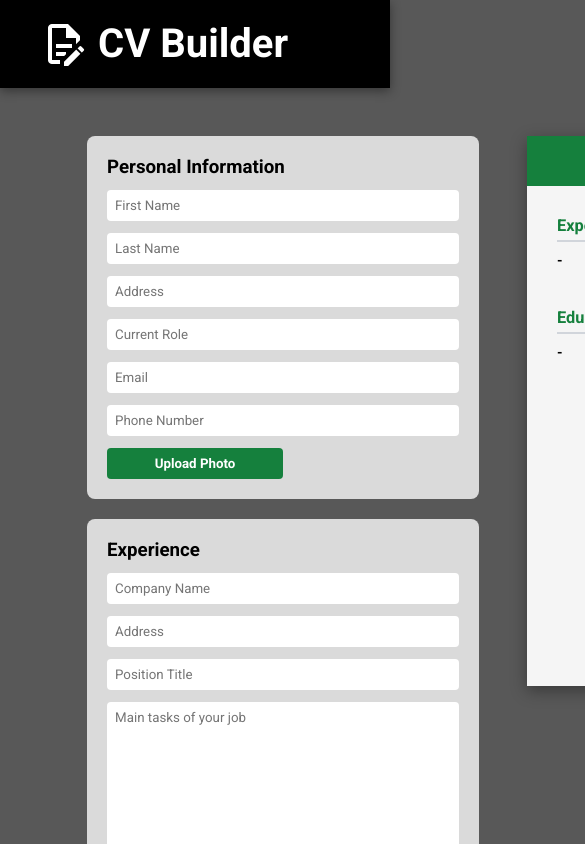
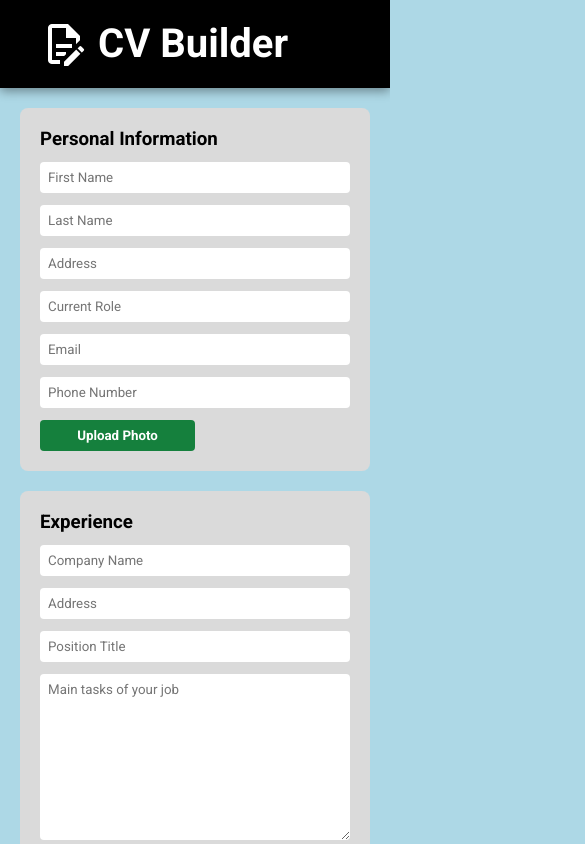
Before and after one commit to naknamu/cv-builder, a React (Create React App) app: page / in a window 390 px wide. Shown: the top 844 px of the page, 585 px wide, since content can reach past the window. Built offline with nearby package versions, Linux system fonts and the light colour scheme.

Commit message:
Added mobile responsive design

```diff
--- a/src/index.css
+++ b/src/index.css
@@ -36,6 +36,47 @@ body{
     max-width: 80%;
     margin: 0 auto;
     align-items: flex-start;
+}
+
+/*testing*/
+@media only screen and (max-width: 600px) {
+    html, body {
+      background-color: lightblue;
+      width: 100%;
+      overflow-x: hidden;
+    }
+
+    .header{
+        margin-bottom: 20px;
+    }
+
+    .content {
+      flex-direction: column;
+      padding: 0;
+      max-width: 100%;
+      margin: 20px;
+      align-items: unset;
+      gap: 1em;
+    }
+
+    .date{
+      flex-direction: column;
+    }
+
+    .content .output-wrapper{
+        display: grid;
+        grid-template-rows: 30mm 80mm;
+        transform: scale(.4) translateY(-75%) translateX(-70%);
+        max-height: 400px;
+        margin: 0 auto;
+        width: 100%;
+    }
+
+    .output-wrapper .maincontent {
+        display: grid;
+        grid-template-columns: 135mm 70mm;
+    }
+
 }
 
 .inputColumn{
```
